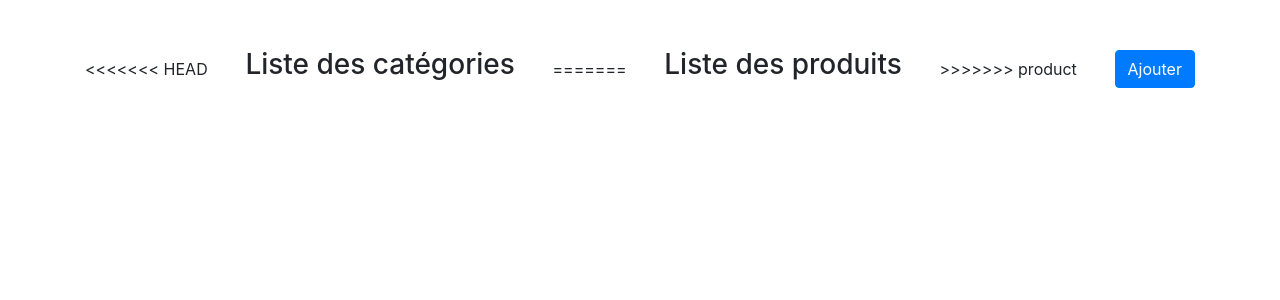
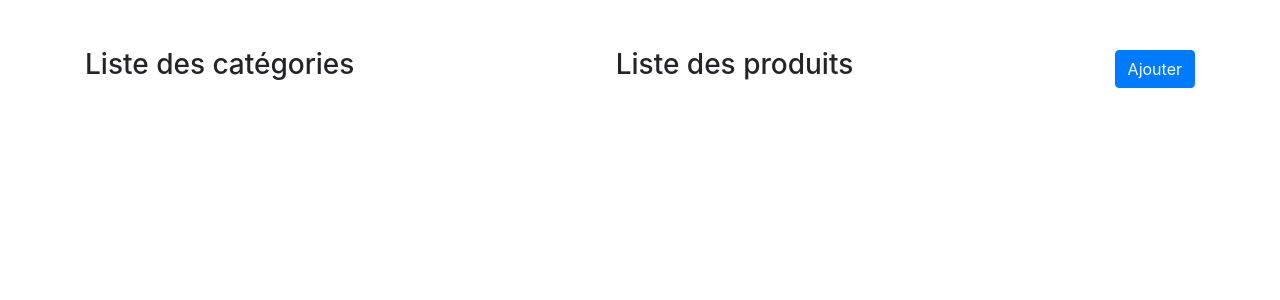
Before and after one commit to HallowDev/ecommerce_chaussures, a Symfony app: template templates/admin/product/index.html.twig in a window 1280 px wide. Shown: the part 56-356 px from the top of the page. Run offline with Twig, Linux system fonts and the light colour scheme; the template is opened without the code that fills it, so the values that code supplies are empty; some libraries are stand-ins or nearby versions.

Commit message:
product index

```diff
--- a/src/Services/Cart/HandleCart.php
+++ b/src/Services/Cart/HandleCart.php
@@ -2,8 +2,8 @@
 
 namespace App\Services\Cart;
 
+use App\Services\Cart\CartItem;
 use App\Repository\ProductRepository;
-use App\Services\Cart\CartItem;
 use Symfony\Component\HttpFoundation\Session\SessionInterface;
 
 class HandleCart
--- a/templates/admin/product/index.html.twig
+++ b/templates/admin/product/index.html.twig
@@ -10,11 +10,11 @@
             {% include "_messages_flash.html.twig" %}
 
             <div class="col-12 d-flex align-items-center justify-content-between">
-<<<<<<< HEAD
+
                 <h3>Liste des catégories</h3>
-=======
+
                 <h3>Liste des produits</h3>
->>>>>>> product
+
                 <a class="btn btn-primary" href="{{ path('admin_product_new') }}">Ajouter</a>
 
             </div>
@@ -27,11 +27,11 @@
             <div class="col-sm-12 col-md-6 col-lg-4">
 
                 <div class="card">
-<<<<<<< HEAD
-                    <img class="card-img-top imageCard" src="{{ product.ImagePath }}" alt="image_product">
-=======
-                    <img class="card-img-top imageCard" src="{{ product.Image }}" alt="image_product">
->>>>>>> product
+
+                    <img class="card-img-top imageCard" src="{{ product.image }}" alt="image_product">
+
+                    <img class="card-img-top imageCard" src="{{ product.image }}" alt="image_product">
+
                     <div class="card-body">
                         <h5 class="card-title">{{ product.name }}</h5>
                         <p>{{ product.category.name}}</p>
```
Also changed, not shown: src/Form/PurchaseType.php (+21 -10 lines).
